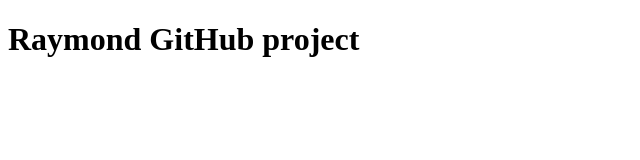
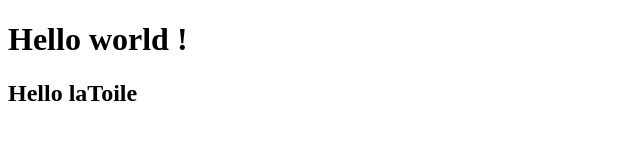
Before and after one commit to raymondgadji/raymondgadji.github.io, a plain HTML site: page index.html in a window 1280 px wide. Shown: the whole page, without its empty margins (0-640 px from the left). Drawn offline with Linux system fonts and the light colour scheme.

Commit message:
Hello laToile

```diff
--- a/index.html
+++ b/index.html
@@ -7,6 +7,7 @@
     <link rel="stylesheet" href="style.css">
 </head>
 <body>
-    <h1>Raymond GitHub project</h1>
+    <h1>Hello world !</h1>
+    <h2>Hello laToile</h2>
 </body>
 </html>
```
